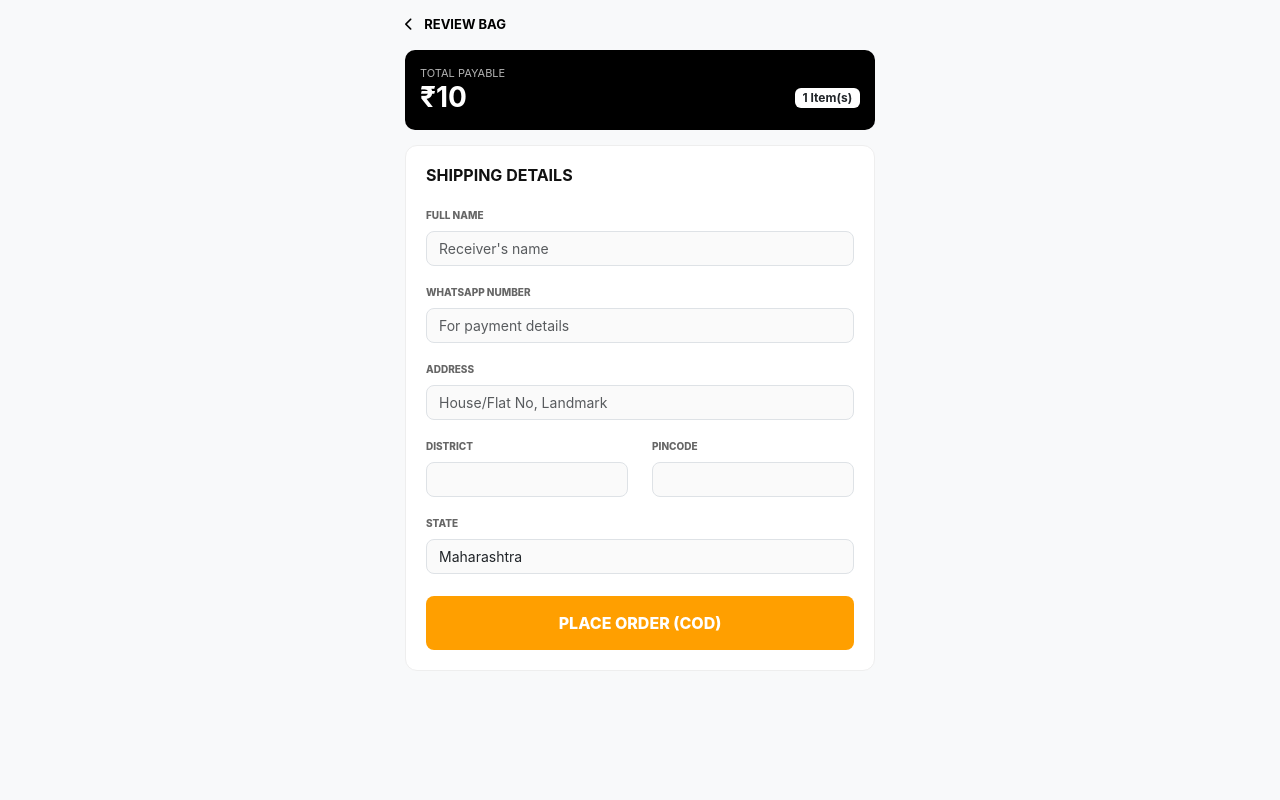
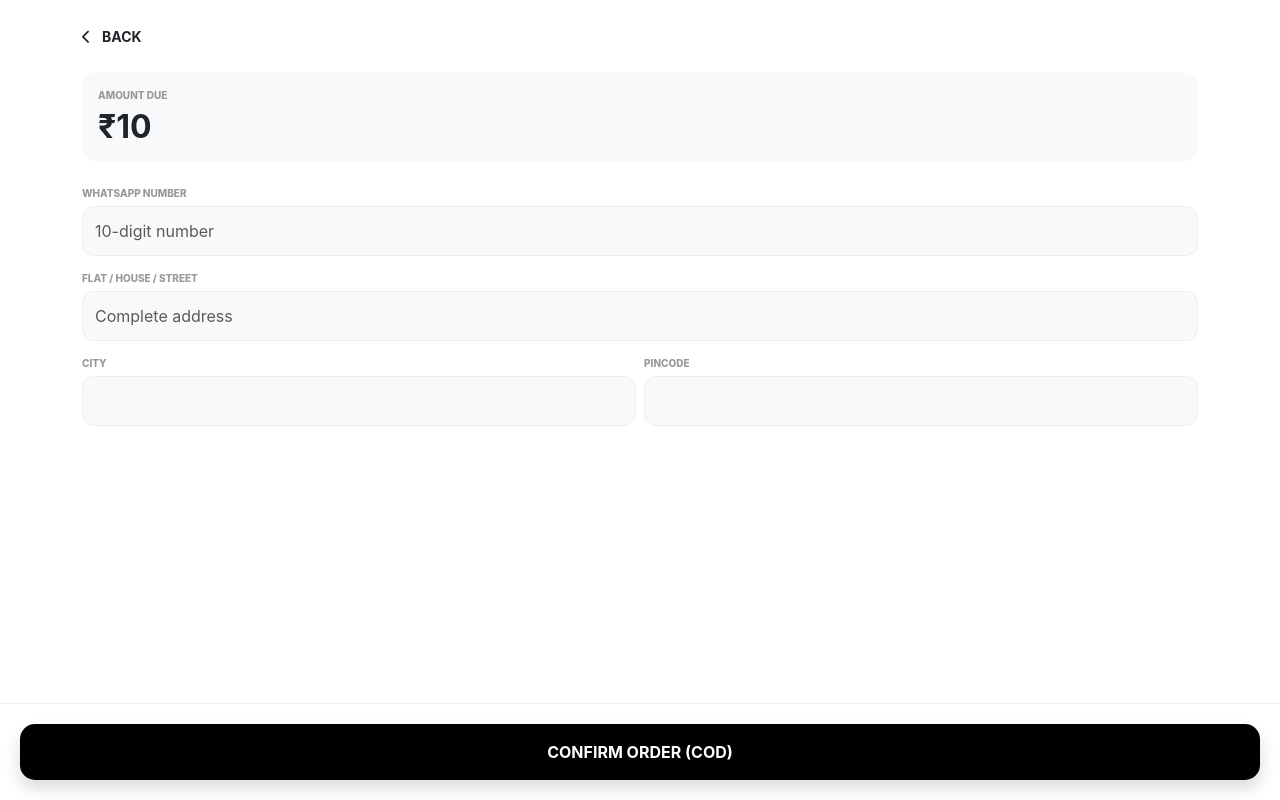
Before and after one commit to gmkarshad45-design/evia-shop, a Python web app: template templates/checkout.html in a window 1280 px wide. Run offline with Jinja, Linux system fonts and the light colour scheme; the template is opened without the code that fills it: most values are stand-ins (such as "Sample title", 1, 10 or a date in 2020); one stand-in notice (Sample message) is shown.

Commit message:
Update checkout.html

```diff
--- a/templates/checkout.html
+++ b/templates/checkout.html
@@ -3,89 +3,60 @@
 <head>
     <meta charset="UTF-8">
     <meta name="viewport" content="width=device-width, initial-scale=1.0, maximum-scale=1.0, user-scalable=no">
-    <title>Checkout | EVIA Official</title>
+    <title>Checkout | EVIA</title>
     <link href="https://cdn.jsdelivr.net/npm/bootstrap@5.3.0/dist/css/bootstrap.min.css" rel="stylesheet">
     <link rel="stylesheet" href="https://cdnjs.cloudflare.com/ajax/libs/font-awesome/6.0.0/css/all.min.css">
     <style>
-        body { background-color: #f8f9fa; font-family: 'Inter', sans-serif; color: #111; padding-bottom: 40px; }
-        .checkout-container { max-width: 500px; margin: auto; padding: 0 15px; }
-        .back-nav { padding: 15px 0; display: flex; align-items: center; }
-        .back-nav a { color: #000; text-decoration: none; font-size: 13px; font-weight: 700; }
-        .checkout-card { background: white; padding: 20px; border-radius: 12px; border: 1px solid #eee; }
-        .form-label { font-size: 10px; font-weight: 800; color: #666; text-transform: uppercase; }
-        .form-control, .form-select { border-radius: 8px; font-size: 14px; background: #fafafa; margin-bottom: 12px; }
-        .summary-box { background: #000; color: #fff; border-radius: 10px; padding: 15px; margin-bottom: 15px; }
-        .confirm-btn { background: #ff9f00; color: white; border: none; width: 100%; padding: 15px; font-weight: 800; border-radius: 8px; margin-top: 10px; }
-
-        #successOverlay {
-            display: none; position: fixed; top: 0; left: 0; width: 100%; height: 100%;
-            background: white; z-index: 9999; text-align: center; padding-top: 120px;
-        }
+        body { background: #fff; font-family: -apple-system, sans-serif; padding-bottom: 100px; }
+        .form-control { font-size: 16px !important; border-radius: 12px; padding: 12px; background: #f9f9f9; border: 1px solid #eee; margin-bottom: 15px; }
+        .label-tiny { font-size: 10px; font-weight: 800; color: #999; text-transform: uppercase; margin-bottom: 5px; display: block; }
+        .sticky-btn-box { position: fixed; bottom: 0; left: 0; width: 100%; padding: 20px; background: white; border-top: 1px solid #eee; z-index: 1000; }
+        .btn-black { background: #000; color: #fff; width: 100%; padding: 16px; border-radius: 15px; font-weight: 700; border: none; }
+        #successOverlay { display: none; position: fixed; inset: 0; background: white; z-index: 9999; text-align: center; padding-top: 25vh; }
     </style>
 </head>
 <body>
 
-<div class="checkout-container">
-    <div class="back-nav">
-        <a href="/cart"><i class="fa fa-chevron-left me-2"></i> REVIEW BAG</a>
+<div class="container py-4">
+    <a href="/cart" class="text-dark text-decoration-none fw-bold small"><i class="fa fa-chevron-left me-2"></i> BACK</a>
+
+    <div class="mt-4 p-3 rounded-4 bg-light mb-4">
+        <span class="label-tiny">Amount Due</span>
+        <h2 class="fw-bold m-0">₹{{ total }}</h2>
     </div>
 
-    <div class="summary-box">
-        <div style="font-size: 11px; opacity: 0.7;">TOTAL PAYABLE</div>
-        <div class="d-flex justify-content-between align-items-center">
-            <h3 class="m-0 fw-bold">₹{{ total }}</h3>
-            <span class="badge bg-white text-dark">{{ products|length if products else 0 }} Item(s)</span>
-        </div>
-    </div>
+    <form method="POST">
+        <span class="label-tiny">WhatsApp Number</span>
+        <input type="tel" name="whatsapp" class="form-control" placeholder="10-digit number" required pattern="[0-9]{10}">
 
-    <div class="checkout-card">
-        <h6 class="fw-bold mb-3">SHIPPING DETAILS</h6>
-        <form method="POST" action="/checkout">
-            <label class="form-label">Full Name</label>
-            <input type="text" name="full_name" class="form-control" placeholder="Receiver's name" required>
+        <span class="label-tiny">Flat / House / Street</span>
+        <input type="text" name="address" class="form-control" placeholder="Complete address" required>
 
-            <label class="form-label">WhatsApp Number</label>
-            <input type="tel" name="phone" class="form-control" placeholder="For payment details" required>
-
-            <label class="form-label">Address</label>
-            <input type="text" name="address" class="form-control" placeholder="House/Flat No, Landmark" required>
-
-            <div class="row px-0">
+        <div class="row g-2">
             <div class="col-6">
-                    <label class="form-label">District</label>
+                <span class="label-tiny">City</span>
                 <input type="text" name="district" class="form-control" required>
             </div>
             <div class="col-6">
-                    <label class="form-label">Pincode</label>
+                <span class="label-tiny">Pincode</span>
                 <input type="number" name="pincode" class="form-control" required>
             </div>
         </div>
 
-            <label class="form-label">State</label>
-            <select name="state" class="form-select" required>
-                <option value="Maharashtra">Maharashtra</option>
-                <option value="Delhi">Delhi</option>
-                <option value="Karnataka">Karnataka</option>
-                <option value="Other">Other State</option>
-            </select>
-
-            <button type="submit" class="confirm-btn">PLACE ORDER (COD)</button>
+        <div class="sticky-btn-box">
+            <button type="submit" class="btn-black shadow">CONFIRM ORDER (COD)</button>
+        </div>
     </form>
-    </div>
 </div>
 
 {% with messages = get_flashed_messages() %}
-  {% if messages %}
-    {% for message in messages %}
-      {% if message == "ORDER_SUCCESS" %}
+  {% if "ORDER_SUCCESS" in messages %}
     <div id="successOverlay" style="display: block;">
-            <i class="fa fa-check-circle text-success" style="font-size: 80px;"></i>
-            <h2 class="fw-bold mt-4">ORDER PLACED!</h2>
-            <p class="text-muted px-4">Our team will contact you on WhatsApp for payment confirmation.</p>
-            <a href="/" class="btn btn-dark mt-4 px-5 py-2">CONTINUE SHOPPING</a>
+        <i class="fa fa-check-circle text-success" style="font-size: 70px;"></i>
+        <h2 class="fw-bold mt-4">THANK YOU!</h2>
+        <p class="text-muted">Order placed. Check WhatsApp for updates.</p>
+        <a href="/" class="btn btn-dark mt-3 px-5 py-3 rounded-pill">CONTINUE</a>
     </div>
-      {% endif %}
-    {% endfor %}
   {% endif %}
 {% endwith %}
 
```
Lines whose indentation alone changed are shown as unchanged.
